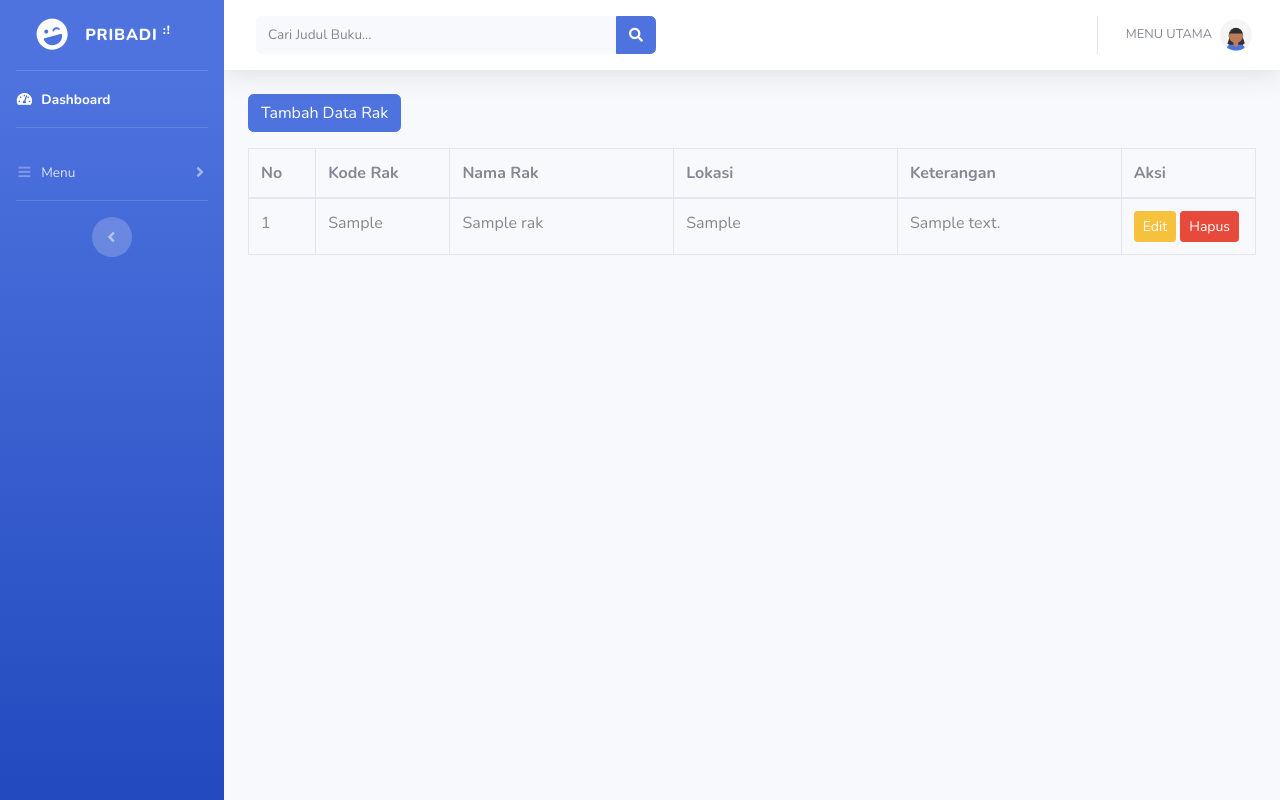
After one commit to nafaawanda/program12, a Laravel app: page /rak/show in a window 1280 px wide. The commit adds this page. Run offline with Laravel 10, Linux system fonts and the light colour scheme; a user stored in the database is signed in; data comes from the database, SQL or seed files in the repository; tables that the repository leaves empty hold one stand-in row (values such as "Sample post").

Commit message:
Create rak buku table with migration, model, controller, views, and routes
Co-authored-by: nafaawanda <211773191+nafaawanda@users.noreply.github.com>

```diff
--- /dev/null
+++ b/app/Http/Controllers/RakController.php
@@ -0,0 +1,87 @@
+<?php
+
+namespace App\Http\Controllers;
+
+use Illuminate\Http\Request;
+use Illuminate\Support\Facades\DB;
+
+class RakController extends Controller
+{
+    // method index
+    public function index(Request $request)
+    {
+        $q = trim((string) $request->query('q', ''));
+
+        $rak = DB::table('raks')
+            ->when($q !== '', function ($query) use ($q) {
+                $like = '%' . $q . '%';
+                $query->where(function ($query) use ($like) {
+                    $query
+                        ->where('kode_rak', 'like', $like)
+                        ->orWhere('nama_rak', 'like', $like)
+                        ->orWhere('lokasi', 'like', $like);
+                });
+            })
+            ->orderBy('kode_rak')
+            ->get();
+
+        return view('rak.index_rak', ['rak' => $rak]);
+    }
+
+    // tambah method
+    public function tambah()
+    {
+        return view('rak.tambah_rak');
+    }
+
+    // simpan method
+    public function simpan(Request $request)
+    {
+        $request->validate([
+            'kode_rak' => 'required|unique:raks,kode_rak',
+            'nama_rak' => 'required',
+        ]);
+
+        DB::table('raks')->insert([
+            'kode_rak'    => $request->kode_rak,
+            'nama_rak'    => $request->nama_rak,
+            'lokasi'      => $request->lokasi,
+            'keterangan'  => $request->keterangan,
+            'created_at'  => now(),
+            'updated_at'  => now(),
+        ]);
+
+        return redirect('/rak/show')->with('success', 'Data rak berhasil disimpan.');
+    }
+
+    // edit method
+    public function edit($id)
+    {
+        $rak = DB::table('raks')->where('kode_rak', $id)->first();
+        return view('rak.edit_rak', ['rak' => $rak]);
+    }
+
+    // update method
+    public function update(Request $request, $id)
+    {
+        $request->validate([
+            'nama_rak' => 'required',
+        ]);
+
+        DB::table('raks')->where('kode_rak', $id)->update([
+            'nama_rak'    => $request->nama_rak,
+            'lokasi'      => $request->lokasi,
+            'keterangan'  => $request->keterangan,
+            'updated_at'  => now(),
+        ]);
+
+        return redirect('/rak/show')->with('success', 'Data rak berhasil diperbarui!');
+    }
+
+    // hapus method
+    public function hapus($id)
+    {
+        DB::table('raks')->where('kode_rak', $id)->delete();
+        return redirect('/rak/show')->with('success', 'Data rak berhasil dihapus.');
+    }
+}
--- a/resources/views/layout/master.blade.php
+++ b/resources/views/layout/master.blade.php
@@ -108,6 +108,7 @@
                             <a class="collapse-item" href="/staff/show">Staff</a>
                             <a class="collapse-item" href="/prd/show">Prodi</a>
                             <a class="collapse-item" href="/bk/show">Buku</a>
+                            <a class="collapse-item" href="/rak/show">Rak Buku</a>
                             <a class="collapse-item" href="/pinjam">Peminjaman</a>
                             <a class="collapse-item" href="/kembali">Pengembalian</a>
                             <a class="collapse-item" href="{{ route('laporan.pengembalian') }}">Laporan Peminjaman</a>
@@ -117,6 +118,7 @@
                             <a class="collapse-item" href="/staff/mahasiswa">Mahasiswa</a>
                             <a class="collapse-item" href="/staff/prd/show">Prodi</a>
                             <a class="collapse-item" href="/staff/bk/show">Buku</a>
+                            <a class="collapse-item" href="/rak/show">Rak Buku</a>
                             <a class="collapse-item" href="/staff/pinjam">Peminjaman</a>
                             <a class="collapse-item" href="/staff/kembali">Pengembalian</a>
                             <a class="collapse-item" href="/staff/laporan/pengembalian">Laporan Peminjaman</a>
--- /dev/null
+++ b/resources/views/rak/index_rak.blade.php
@@ -0,0 +1,63 @@
+@extends('layout.master')
+@section('judul', 'Rak Buku')
+@section('content')
+@if (session('success'))
+<div class="alert alert-success alert-dismissible fade show" role="alert">
+  {{ session('success') }}
+  <button type="button" class="close" data-dismiss="alert" aria-label="Close">
+    <span aria-hidden="true">&times;</span>
+  </button>
+</div>
+@endif
+@php
+  $userRole = null;
+  if(auth('admin')->check()) {
+    $userRole = 'admin';
+  } elseif(auth('staff')->check()) {
+    $userRole = 'staff';
+  } elseif(auth('mahasiswas')->check()) {
+    $userRole = auth('mahasiswas')->user()->role;
+  }
+@endphp
+
+@if ($userRole === 'admin')
+  <a href="/rak/baru" class="btn btn-primary mb-3">Tambah Data Rak</a>
+@endif
+
+<table class="table table-bordered dataTable" id="dataTable" width="100%" cellspacing="0" role="grid" aria-describedby="dataTable_info" style="width: 100%;">
+  <thead>
+    <tr role="row">
+      <th class="sorting sorting_asc" tabindex="0" aria-controls="dataTable" rowspan="1" colspan="1" style="width: 60px;">No</th>
+      <th class="sorting" tabindex="0" aria-controls="dataTable" rowspan="1" colspan="1" style="width: 120px;">Kode Rak</th>
+      <th class="sorting" tabindex="0" aria-controls="dataTable" rowspan="1" colspan="1" style="width: 200px;">Nama Rak</th>
+      <th class="sorting" tabindex="0" aria-controls="dataTable" rowspan="1" colspan="1" style="width: 200px;">Lokasi</th>
+      <th class="sorting" tabindex="0" aria-controls="dataTable" rowspan="1" colspan="1" style="width: 200px;">Keterangan</th>
+      @if ($userRole === 'admin')
+        <th class="sorting" tabindex="0" aria-controls="dataTable" rowspan="1" colspan="1" style="width: 120px;">Aksi</th>
+      @endif
+    </tr>
+  </thead>
+  <tbody>
+    @php $no = 1; @endphp
+    @forelse ($rak as $r)
+      <tr>
+        <td>{{ $no++ }}</td>
+        <td>{{ $r->kode_rak }}</td>
+        <td>{{ $r->nama_rak }}</td>
+        <td>{{ $r->lokasi }}</td>
+        <td>{{ $r->keterangan }}</td>
+        @if ($userRole === 'admin')
+          <td>
+            <a href="/rak/edit/{{ $r->kode_rak }}" class="btn btn-sm btn-warning">Edit</a>
+            <a href="/rak/hapus/{{ $r->kode_rak }}" class="btn btn-sm btn-danger" onclick="return confirm('Yakin ingin menghapus rak {{ $r->nama_rak }}?')">Hapus</a>
+          </td>
+        @endif
+      </tr>
+    @empty
+      <tr>
+        <td colspan="{{ $userRole === 'admin' ? '6' : '5' }}" class="text-center">Belum ada data rak buku.</td>
+      </tr>
+    @endforelse
+  </tbody>
+</table>
+@endsection
--- a/routes/web.php
+++ b/routes/web.php
@@ -7,6 +7,7 @@ use App\Http\Controllers\BukuController;
 use App\Http\Controllers\ProdiController;
 use App\Http\Controllers\PinjamController;
 use App\Http\Controllers\ForgotPasswordController;
+use App\Http\Controllers\RakController;
 
 // Health check route for Render.com
 Route::get('/ping', function () {
@@ -184,6 +185,9 @@ Route::middleware('AuthMhs:mhs,admin,staff')->group(function () {
     // Baik admin maupun mahasiswa bisa melihat daftar buku
     Route::get('/bk/show', [\App\Http\Controllers\BukuController::class, 'index'])->name('bk.index');
 
+    // Route untuk melihat daftar rak buku
+    Route::get('/rak/show', [RakController::class, 'index'])->name('rak.index');
+
     // Route untuk melihat daftar prodi (bisa diakses admin & mahasiswa)
     Route::get('/prd/show', [\App\Http\Controllers\ProdiController::class, 'index'])->name('prd.index');
 
@@ -211,6 +215,17 @@ Route::middleware('AuthMhs:mhs,admin,staff')->group(function () {
     Route::get('/bk/edit/{id}', [\App\Http\Controllers\BukuController::class, 'edit']);
     Route::post('/bk/update/{id}', [\App\Http\Controllers\BukuController::class, 'update']);
     Route::get('/bk/hapus/{id}', [\App\Http\Controllers\BukuController::class, 'hapus']);
+
+    // ============================================
+    // ROUTE CRUD RAK BUKU (HANYA ADMIN)
+    // ============================================
+    Route::middleware('AuthMhs:admin')->group(function () {
+        Route::get('/rak/baru', [RakController::class, 'tambah'])->name('rak.baru');
+        Route::post('/rak/simpan', [RakController::class, 'simpan'])->name('rak.simpan');
+        Route::get('/rak/edit/{id}', [RakController::class, 'edit'])->name('rak.edit');
+        Route::post('/rak/update/{id}', [RakController::class, 'update'])->name('rak.update');
+        Route::get('/rak/hapus/{id}', [RakController::class, 'hapus'])->name('rak.hapus');
+    });
 
     // ============================================
     // ROUTE CRUD PRODI (HANYA ADMIN)
```
Also changed, not shown: app/Models/Rak.php (added, +14 -0 lines), resources/views/rak/edit_rak.blade.php (added, +37 -0 lines), resources/views/rak/tambah_rak.blade.php (added, +34 -0 lines), database/migrations/2026_02_28_000001_create_raks_table.php (added).
